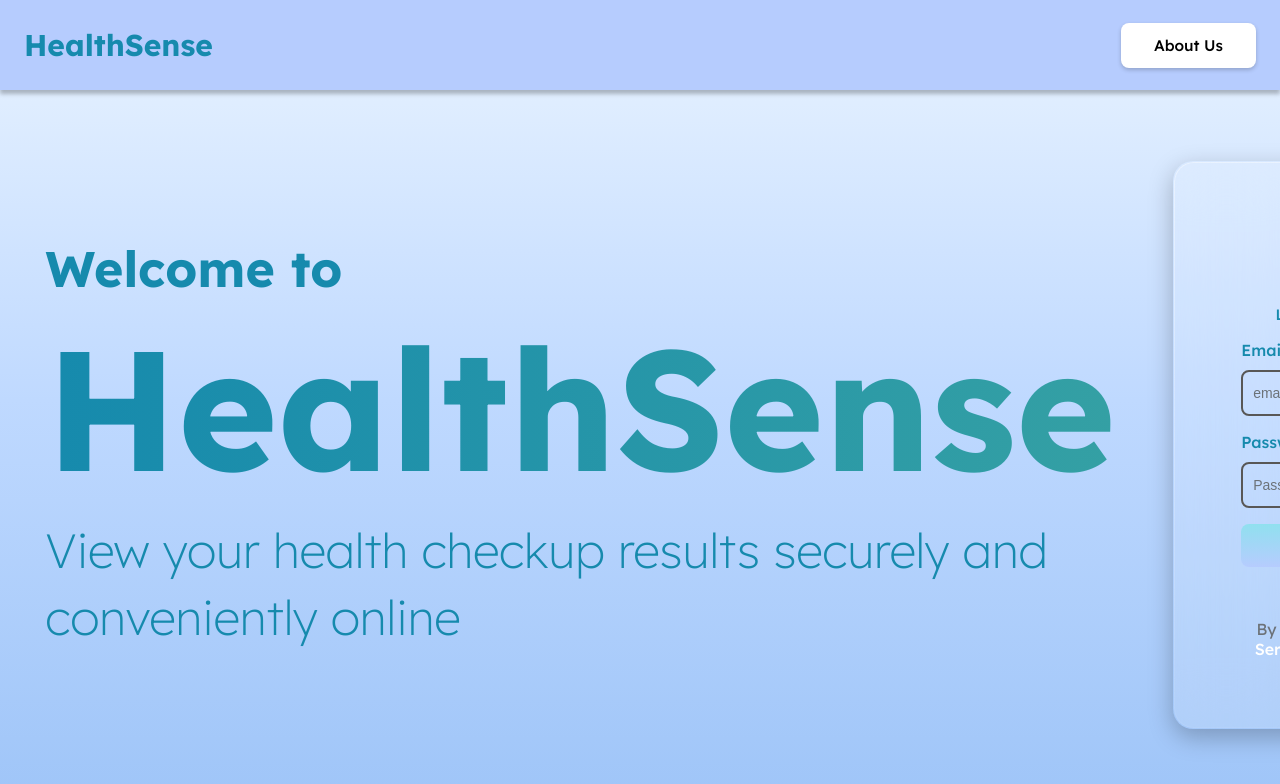
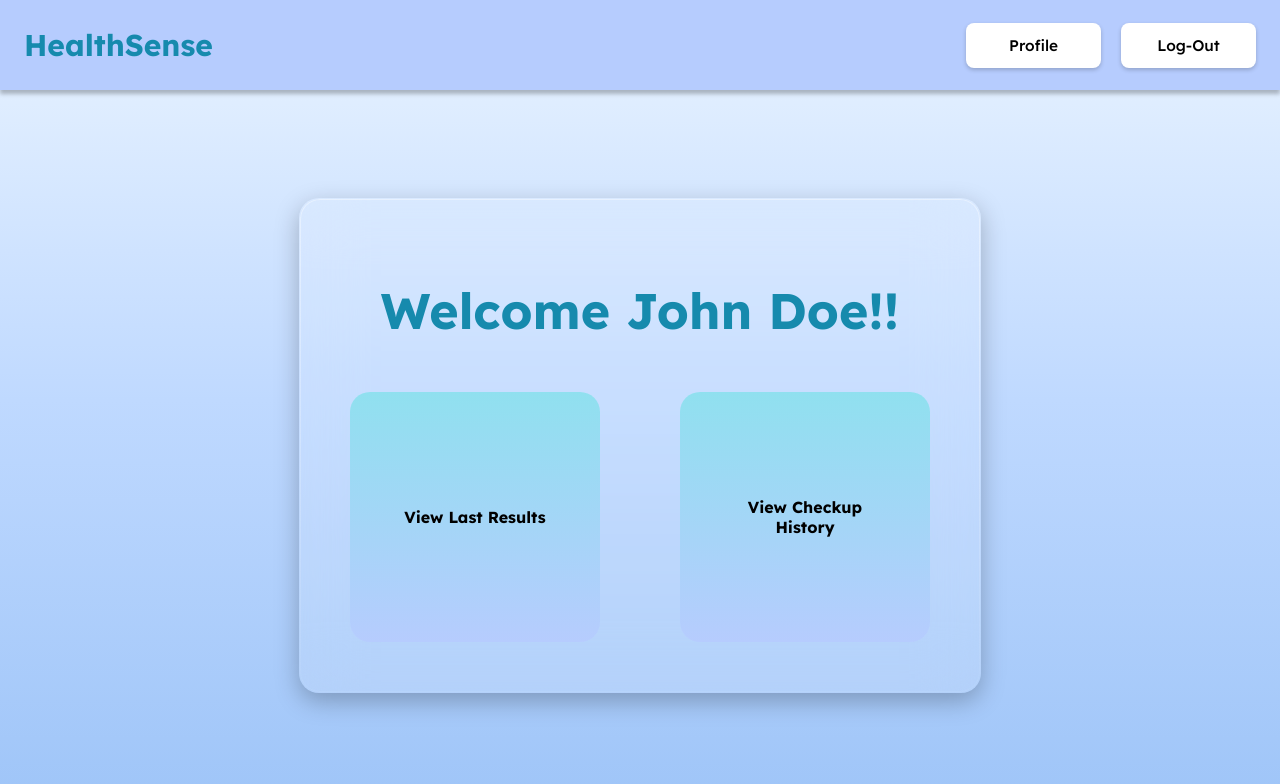
Before and after one commit to constantine2003/HealthSense, a React (Vite) app in the folder HealthSenseWeb/: page /dashboard in a window 1280 px wide. Shown: the top 784 px of the page. Built offline with nearby package versions, Linux system fonts and the light colour scheme.

Commit message:
Dashboard added

```diff
--- a/HealthSenseWeb/src/App.jsx
+++ b/HealthSenseWeb/src/App.jsx
@@ -1,8 +1,14 @@
-import React from "react";
-import Home from "./pages/home";
+import { Routes, Route } from "react-router-dom";
+import Home from "./pages/home.jsx";
+import Dashboard from "./pages/Dashboard";
 
-const App = () => {
-  return <Home />;
-};
+function App() {
+  return (
+    <Routes>
+      <Route path="/" element={<Home />} />
+      <Route path="/dashboard" element={<Dashboard />} />
+    </Routes>
+  );
+}
 
 export default App;
--- /dev/null
+++ b/HealthSenseWeb/src/components/navbar2.jsx
@@ -0,0 +1,18 @@
+import "../styles/navbar.css";
+
+function Navbar() {
+  return (
+    <nav className="navbar">
+      <div className="nav-left">
+        <span className="logo">HealthSense</span>
+      </div>
+
+      <div className="nav-right">
+        <a href="#" className="about-btn">Profile</a>
+        <a href="#" className="about-btn">Log-Out</a>
+      </div>
+    </nav>
+  );
+}
+
+export default Navbar;
--- a/HealthSenseWeb/src/main.jsx
+++ b/HealthSenseWeb/src/main.jsx
@@ -1,10 +1,10 @@
 import React from "react";
 import ReactDOM from "react-dom/client";
+import { BrowserRouter } from "react-router-dom";
 import App from "./App";
-import "./styles/main.css";
 
 ReactDOM.createRoot(document.getElementById("root")).render(
-  <React.StrictMode>
+  <BrowserRouter>
     <App />
-  </React.StrictMode>
+  </BrowserRouter>
 );
--- a/HealthSenseWeb/src/pages/dashboard.jsx
+++ b/HealthSenseWeb/src/pages/dashboard.jsx
@@ -1,15 +1,25 @@
 import React from "react";
 import "../styles/dashboard.css";
-import Navbar from "../components/navbar.jsx";
+import Navbar from "../components/navbar2";
 
 const Dashboard = () => {
+  const user = "John Doe"; // define a user for now
+
   return (
     <div className="main-container">
       <Navbar />
       <div className="dashboard-content">
         <div className="dashboard-body">
-          <h1 className="dashboard-title">Hello World</h1>
-          <p className="dashboard-subtitle">Welcome to your Dashboard</p>
+          {/* Center Box */}
+          <div className="dashboard-box">
+            <p className="welcome-user">Welcome {user}!!</p>
+
+            {/* Button Row */}
+            <div className="dashboard-buttons">
+              <button className="dashboard-btn">View Last Results</button>
+              <button className="dashboard-btn">View Checkup History</button>
+            </div>
+          </div>
         </div>
       </div>
     </div>
--- a/HealthSenseWeb/src/pages/home.jsx
+++ b/HealthSenseWeb/src/pages/home.jsx
@@ -2,6 +2,7 @@ import React, { useState } from "react";
 import { FaEye, FaEyeSlash } from "react-icons/fa";
 import "../styles/home.css";  // make sure this exists
 import Navbar from "../components/navbar.jsx"; // correct relative path
+import { useNavigate } from "react-router-dom";
 
 const Home = () => {
   const [showPassword, setShowPassword] = useState(false);
@@ -9,6 +10,8 @@ const Home = () => {
   const togglePasswordVisibility = () => {
     setShowPassword(!showPassword);
   };
+
+  const navigate = useNavigate();
   return (
     <div className="main-container">
       <Navbar />
@@ -55,7 +58,12 @@ const Home = () => {
                 </div>
               </div>
 
-              <button className="login-btn">Log in</button>
+              <button
+                className="login-btn"
+                onClick={() => navigate("/dashboard")}
+              >
+                Log in
+              </button>
 
               <a href="#" className="forgot-password">
                 Forgot Password?
--- a/HealthSenseWeb/src/styles/dashboard.css
+++ b/HealthSenseWeb/src/styles/dashboard.css
@@ -2,6 +2,7 @@
    DASHBOARD STYLES
    ======================================== */
 
+/* Main container content */
 .dashboard-content {
   display: flex;
   width: 100%;
@@ -20,46 +21,142 @@
   text-align: center;
 }
 
-.dashboard-title {
-  margin: 0;
-  font-family: 'Lexend', sans-serif;
-  font-weight: 700;
-  font-size: clamp(32px, 8vw, 80px);
-  color: #168AAD;
-  line-height: 1.2;
+/* ========================================
+   DASHBOARD BOX
+======================================== */
+.dashboard-box {
+  position: relative;
+  background: rgba(255, 255, 255, 0.13);
+  border-radius: 20px;
+  padding: 50px;
+  backdrop-filter: blur(30px);
+  -webkit-backdrop-filter: blur(30px);
+  box-shadow: 0px 8px 24px rgba(0, 0, 0, 0.25);
+  border: 1px solid transparent;
 }
 
-.dashboard-subtitle {
-  margin: 0;
-  font-family: 'Lexend', sans-serif;
-  font-weight: 300;
-  font-size: clamp(16px, 3vw, 28px);
-  color: #168AAD;
-  line-height: 1.4;
+.dashboard-box::before {
+  content: "";
+  position: absolute;
+  inset: 0;
+  border-radius: 20px;
+  padding: 1px;
+  background: linear-gradient(to bottom, rgba(255, 255, 255, 0.4), rgba(255, 255, 255, 0.05));
+  mask: linear-gradient(#fff 0 0) content-box, linear-gradient(#fff 0 0);
+  mask-composite: exclude;
+  -webkit-mask: linear-gradient(#fff 0 0) content-box, linear-gradient(#fff 0 0);
+  -webkit-mask-composite: xor;
+  pointer-events: none;
 }
 
 /* ========================================
-   RESPONSIVE DESIGN - MOBILE (≤ 768px)
-   ======================================== */
-@media (max-width: 768px) {
-  .dashboard-title {
-    font-size: clamp(24px, 6vw, 48px);
-  }
-
-  .dashboard-subtitle {
-    font-size: clamp(14px, 3vw, 20px);
-  }
+   WELCOME TEXT
+======================================== */
+.welcome-user {
+  font-family: 'Lexend', sans-serif;
+  font-weight: 700;
+  font-size: 50px;
+  color: #168AAD;
+  margin-top: 30px;
+  text-align: center;
 }
 
 /* ========================================
-   RESPONSIVE DESIGN - TABLET (769px - 1024px)
-   ======================================== */
+   BUTTONS
+======================================== */
+.dashboard-buttons {
+  display: flex;
+  gap: 80px;
+  justify-content: center;
+  align-items: center;
+  flex-wrap: wrap;
+}
+
+.dashboard-btn {
+  width: 250px;
+  height: 250px;
+  padding: 40px;
+  border-radius: 20px;
+  font-family: 'Lexend', sans-serif;
+  font-weight: 700;
+  font-size: 16px;
+  color: black;
+  background: linear-gradient(to bottom, #90E0EF, #B6CCFE);
+  border: none;
+  cursor: pointer;
+  transition: transform 0.2s ease;
+}
+
+.dashboard-btn:hover {
+  transform: translateY(-4px);
+}
+
+/* ========================================
+   MEDIA QUERIES
+======================================== */
+
+/* Extra Large Screens */
+@media (min-width: 2560px) {
+  .dashboard-box { padding: 60px; }
+  .welcome-user { font-size: 70px; }
+  .dashboard-btn { width: 300px; height: 300px; font-size: 18px; }
+}
+
+/* 1651-1750px */
+@media (min-width: 1651px) and (max-width: 1750px) {
+  .dashboard-box { padding: 60px; }
+  .welcome-user { font-size: 65px; }
+  .dashboard-btn { width: 290px; height: 290px; }
+}
+
+/* 1601-1650px */
+@media (min-width: 1601px) and (max-width: 1650px) {
+  .dashboard-box { padding: 55px; }
+  .welcome-user { font-size: 62px; }
+  .dashboard-btn { width: 285px; height: 285px; }
+}
+
+/* 1551-1600px */
+@media (min-width: 1551px) and (max-width: 1600px) {
+  .dashboard-box { padding: 50px; }
+  .welcome-user { font-size: 60px; }
+  .dashboard-btn { width: 280px; height: 280px; }
+}
+
+/* 1451-1550px */
+@media (min-width: 1451px) and (max-width: 1550px) {
+  .dashboard-box { padding: 45px; }
+  .welcome-user { font-size: 55px; }
+  .dashboard-btn { width: 270px; height: 270px; }
+}
+
+/* 1400-1450px */
+@media (min-width: 1400px) and (max-width: 1450px) {
+  .dashboard-box { padding: 40px; }
+  .welcome-user { font-size: 50px; }
+  .dashboard-btn { width: 260px; height: 260px; }
+}
+
+/* Tablet / small desktop */
 @media (min-width: 769px) and (max-width: 1024px) {
-  .dashboard-title {
-    font-size: clamp(40px, 6vw, 64px);
-  }
+  .dashboard-box { padding: 30px; }
+  .welcome-user { font-size: 42px; }
+  .dashboard-btn { width: 230px; height: 230px; }
+  .dashboard-buttons { gap: 40px; }
+}
 
-  .dashboard-subtitle {
-    font-size: clamp(18px, 3vw, 24px);
-  }
+/* Mobile medium */
+@media (min-width: 481px) and (max-width: 768px) {
+  .dashboard-box { padding: 20px; }
+  .welcome-user { font-size: 36px; }
+  .dashboard-btn { width: 200px; height: 200px; padding: 20px; }
+  .dashboard-buttons { gap: 20px; }
 }
+
+/* Mobile small */
+@media (max-width: 480px) {
+  .dashboard-box { padding: 15px; }
+  .welcome-user { font-size: 28px; }
+  .dashboard-btn { width: 180px; height: 180px; padding: 15px; }
+  .dashboard-buttons { gap: 15px; flex-direction: column; }
+}
```
